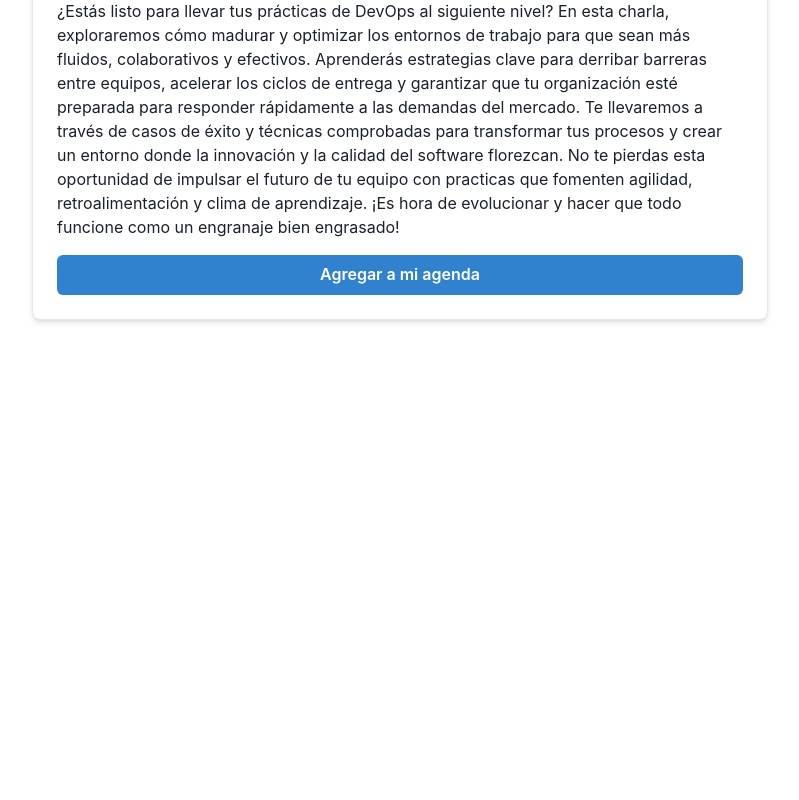
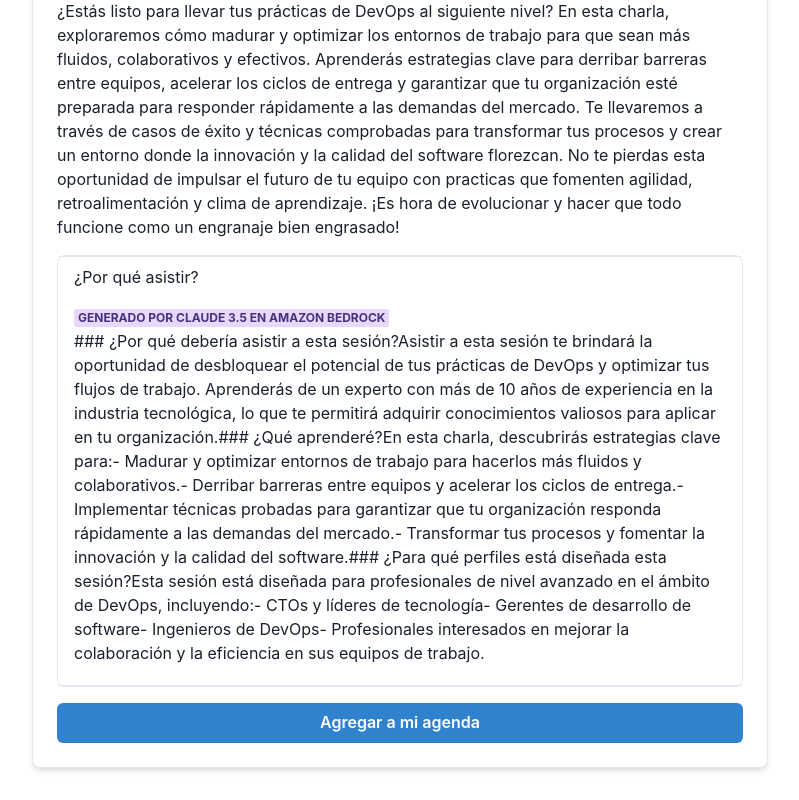
Before and after one commit to awscommunitymx/agenda, a Next.js app: page /session/1 in a window 1280 px wide. Shown: the part 576-1376 px from the top of the page, without its empty margins (240-1039 px from the left). Before the commit the page ends 928 px from the top, so only its background shows below. Built offline with nearby package versions, Linux system fonts and the light colour scheme.

Commit message:
Add CTA
Co-authored-by: David Victoria <90426863+davidvictoria@users.noreply.github.com>

```diff
--- a/app/components/SingleSessionPage.tsx
+++ b/app/components/SingleSessionPage.tsx
@@ -2,6 +2,10 @@
 
 import React, {useEffect, useState} from 'react';
 import {
+    Accordion,
+    AccordionButton,
+    AccordionItem,
+    AccordionPanel,
     Avatar,
     Badge,
     Box,
@@ -172,6 +176,22 @@ const SingleSessionPage: React.FC<SingleSessionPageProps> = ({session}) => {
                     {session.description}
                 </Text>
 
+                <Box borderWidth={1} borderRadius="lg">
+                    <Accordion defaultIndex={[0]} allowMultiple>
+                        <AccordionItem>
+                            <AccordionButton>
+                                ¿Por qué asistir?
+                            </AccordionButton>
+                            <AccordionPanel>
+                                <Badge colorScheme="purple">Generado por Claude 3.5 en Amazon Bedrock</Badge>
+                                <Text fontSize="md">
+                                    {session.cta}
+                                </Text>
+                            </AccordionPanel>
+                        </AccordionItem>
+                    </Accordion>
+                </Box>
+
                 {isLoaded ? (
                     <Button colorScheme={favorite ? 'yellow' : 'blue'} size="md" variant="solid"
                             onClick={handleFavorite}>
```
